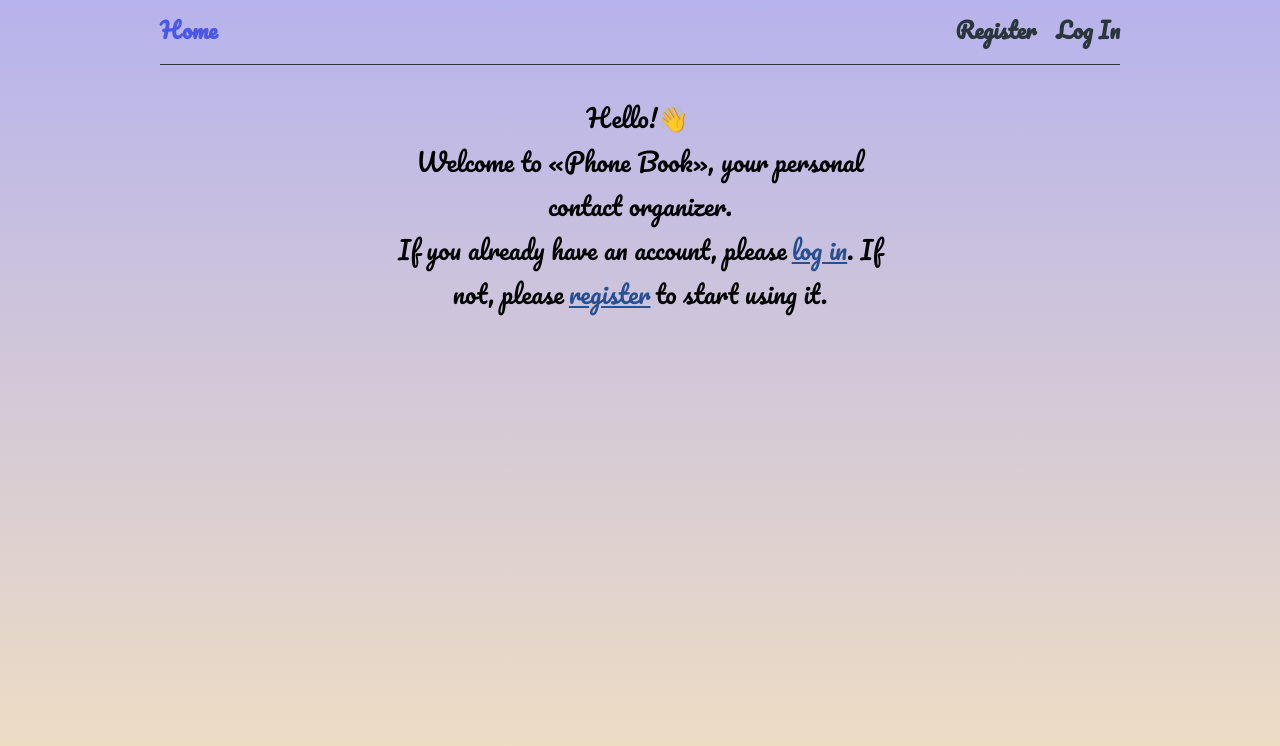
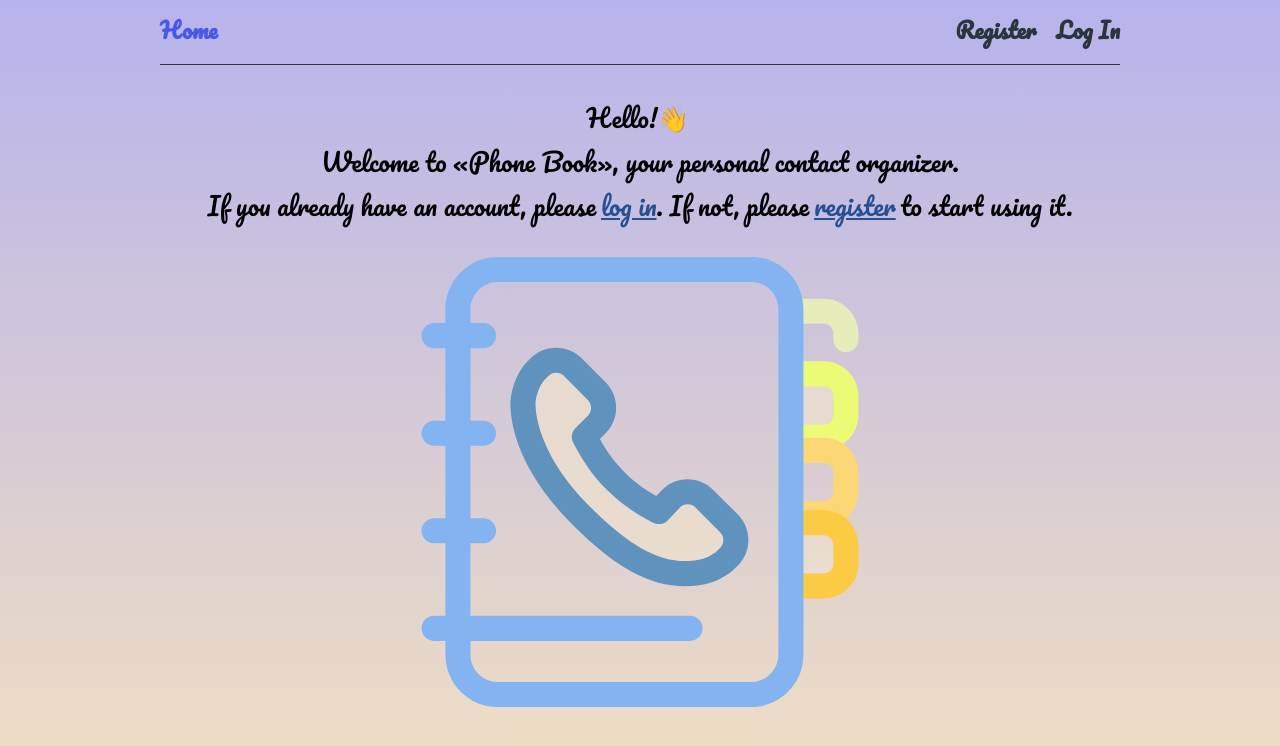
Before and after one commit to OlichkaKhamuliak/goit-react-hw-08, a React (Vite) app: page / in a window 1280 px wide. Shown: the top 746 px of the page. Built offline with nearby package versions, Linux system fonts and the light colour scheme.

Commit message:
edited svg

```diff
--- a/src/pages/Home/Home.jsx
+++ b/src/pages/Home/Home.jsx
@@ -71,6 +71,12 @@ export default function Home() {
                   to start using it.
                 </span>
               </p>
+              <img
+                src={svg}
+                alt="Phone book svg"
+                width="450"
+                className={css.svg}
+              />
             </>
           )}
         </h1>
--- a/src/pages/Home/Home.module.css
+++ b/src/pages/Home/Home.module.css
@@ -23,6 +23,7 @@
 @media screen and (min-width: 768px) {
   .text {
     font-size: 25px;
+    max-width: none;
   }
 }
 .container {
@@ -46,4 +47,6 @@
 }
 .svg {
   margin-top: 30px;
+  margin-left: auto;
+  margin-right: auto;
 }
```
